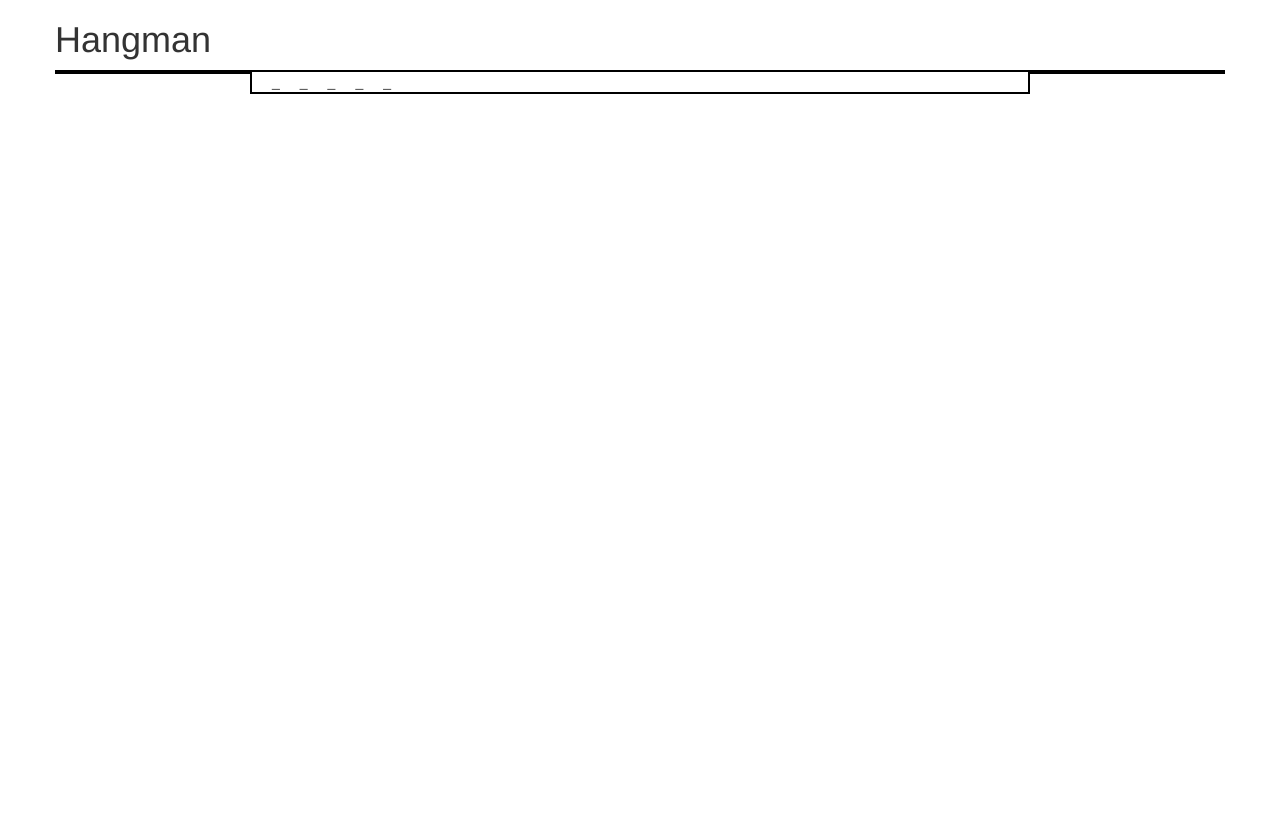
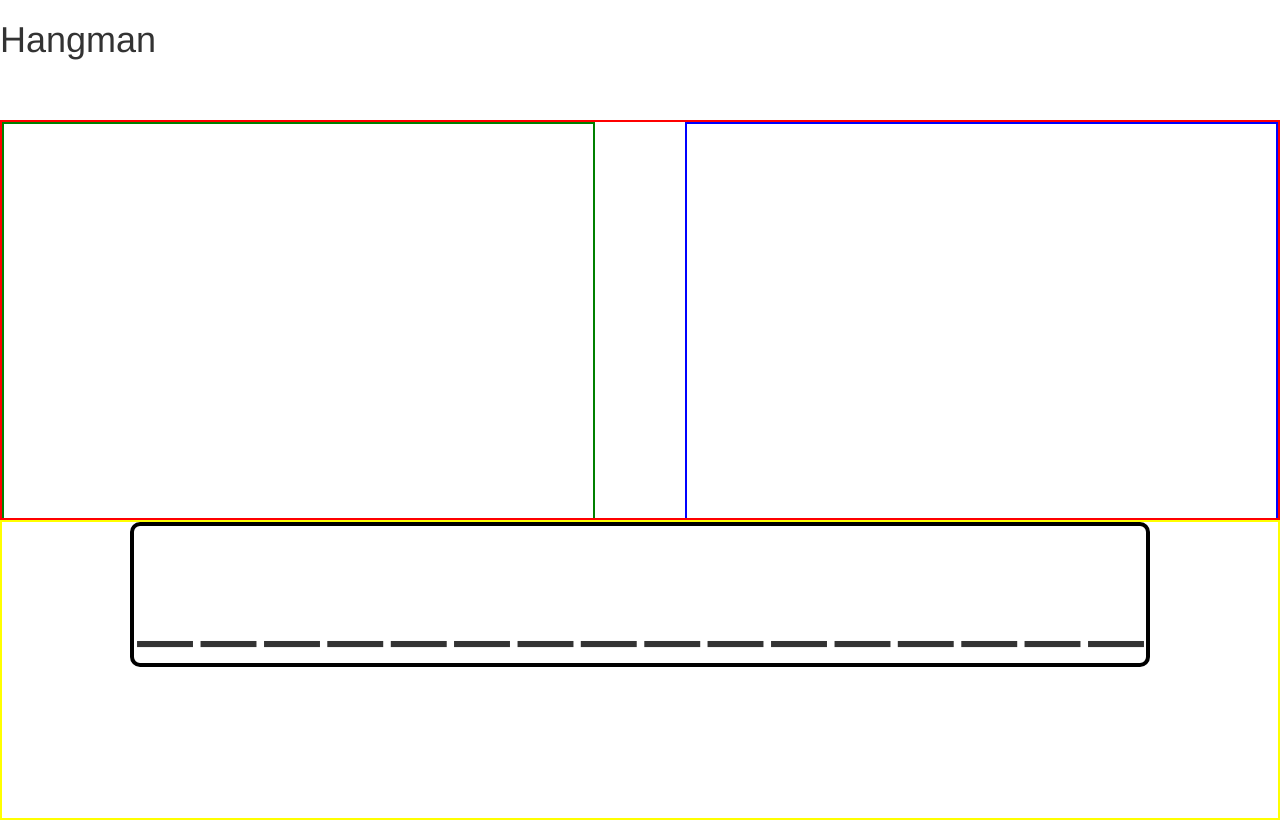
Before and after one commit to s-d-c/Hangman, a plain HTML site: page index.html in a window 1280 px wide. Drawn offline with nearby package versions, Linux system fonts and the light colour scheme.

Commit message:
Basic layout and a few functions to help display game

```diff
--- a/index.html
+++ b/index.html
@@ -6,23 +6,25 @@
 	<link rel="stylesheet" href="styles.css">
 </head>
 <body>
-	<div class="container game-board">
-		<section class="row head">
-			<h1>Hangman</h1>
-		</section>
-		<section class="row game">
-			<div class="col-lg-2" id="score"></div>
+	<header id="title-banner">
+		<h1>Hangman</h1>
+	</header>
 
-			<div class="col-lg-8" id="display">
-				<ul class="list-inline" id="blanks">
 
-				</ul>
+	<div class="board">
+		<div class="score">
 
-			</div>
+		</div>
 
-			<div class="col-lg-2" id="man"></div>
-		</section>
+		<div class="person">
 
+		</div>
+	</div>
+
+	<div class="display">
+		<div class="word">
+
+		</div>
 
 	</div>
 
--- a/script.js
+++ b/script.js
@@ -11,17 +11,24 @@ var HANGMAN = {
 		return stringArr[index];
 	},
 
-	//a function that creates blank spaces on the screen to place correct letter guesses
+	//a function to display the spaces hiding the letters of the answer
+	displayBlanks: function(wordArray){
+		var wordBox = $('.word');
+		wordArray.forEach(function(index){
+			wordBox.append('<span class=letter>' + index +'</span>');
+		});
+	}
 
 
-}
+
+};
 
 $(document).ready(function(){
 	//call getString to get the answer word
 	var answer = HANGMAN.getString(HANGMAN.wordList);
 	console.log(answer);
-
-	var answerArr = answer.split("");
+	var test = 'kjlkjlkjljkljkii';
+	var answerArr = test.split("");
 	console.log(answerArr);
 
 	var blanksArr =  answerArr.map(function() {
@@ -29,14 +36,9 @@ $(document).ready(function(){
 	});
 	console.log(blanksArr);
 
-	var practice = function(spaces) {
-		var list = $('#blanks');
-		spaces.forEach(function(i){
-			list.append('<li>' + i + '<li>');
-		});
-		console.log(list);
-	};
+	HANGMAN.displayBlanks(blanksArr);
 
-	practice(blanksArr);
+
+
 
 });
--- a/styles.css
+++ b/styles.css
@@ -1,9 +1,44 @@
-#blanks {
-	margin: auto;
+#title-banner {
+	height: 100px;
 }
 
-#score,
-#display,
-#man {
-	border: 2px solid black;
+.board {
+	height: 400px;
+	border: 2px solid red;
+	overflow: auto;
 }
+
+.score {
+	height: 400px;
+	width: 46.5%;
+	float: left;
+	border: 2px solid green;
+
+}
+
+.person {
+	height: 400px;
+	width: 46.5%;
+	float: right;
+	border: 2px solid blue;
+
+}
+
+.display {
+	height: 300px;
+	border: 2px solid yellow;
+
+}
+
+.word {
+	width: 80%;
+	margin: auto;
+	text-align: center;
+	border: 4px solid black;
+	border-radius: 10px;
+}
+
+.letter {
+	font-size: 96px;
+	margin: 0 5px;
+}
```
